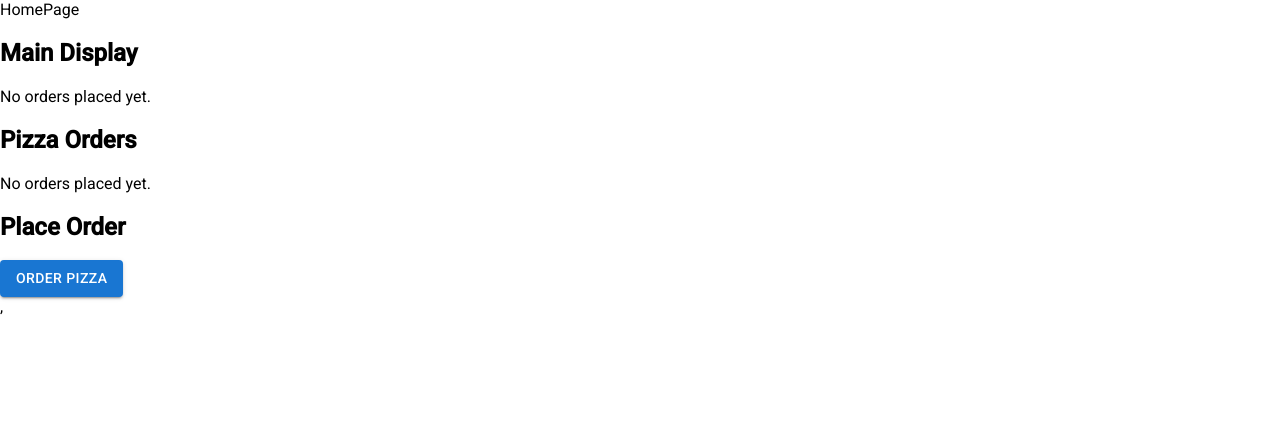
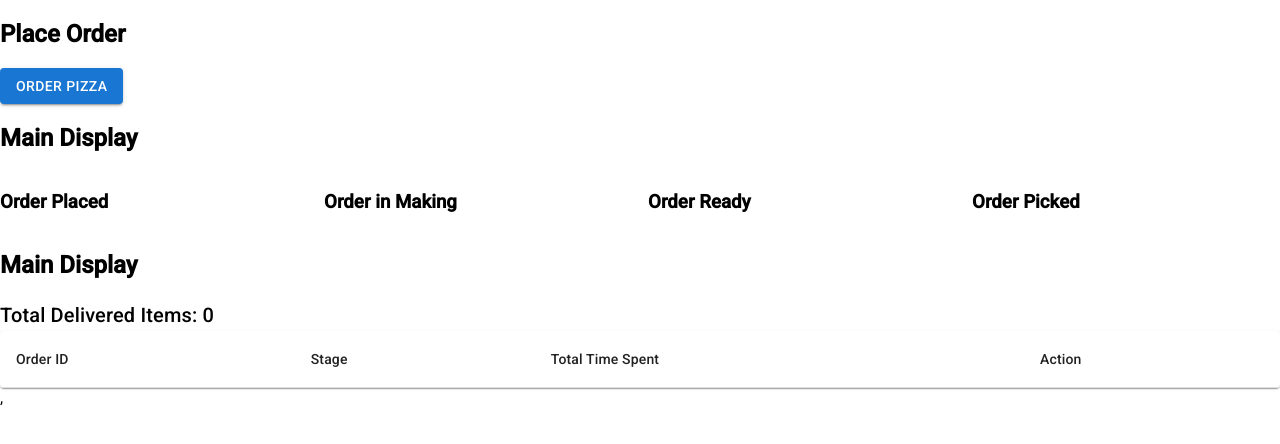
Before and after one commit to Lokesh799/pizza_shop, a React (Create React App) app: page / in a window 1280 px wide. Shown: the top 444 px of the page. Built offline with nearby package versions, Linux system fonts and the light colour scheme.

Commit message:
added color, time and sorted fucntionality

```diff
--- a/package.json
+++ b/package.json
@@ -16,6 +16,7 @@
     "react-router-dom": "^6.22.3",
     "react-scripts": "5.0.1",
     "redux": "^5.0.1",
+    "styled-components": "^6.1.8",
     "web-vitals": "^2.1.4"
   },
   "scripts": {
--- a/src/components/PizzaCard.js
+++ b/src/components/PizzaCard.js
@@ -1,48 +1,111 @@
-import React, { useEffect, useState } from 'react';
-import { useSelector } from 'react-redux';
+import React, { useEffect, useState } from "react";
+import { useDispatch, useSelector } from "react-redux";
+import {
+  Button,
+  Grid,
+  Paper,
+  Table,
+  TableBody,
+  TableCell,
+  TableContainer,
+  TableHead,
+  TableRow,
+  Typography,
+} from "@mui/material";
+import { deleteOrder, updateOrderStage } from "../redux/actions/pizzaActions";
 
 const MainDisplay = () => {
-  const orders = useSelector((state) => state.orders);
-  const currentTime = new Date();
+  const dispatch = useDispatch();
+  const orders = useSelector((state) => state.order.orders);
+  const [timeElapsed, setTimeElapsed] = useState({});
+  const [totalDeliveredItems, setTotalDeliveredItems] = useState(0);
 
-  const renderInProgressOrders = () => {
-    return orders
-      .filter((order) => order.stage !== 'Order Picked')
-      .map((order) => (
-        <div key={order.id}>
-          <p>Order Id: {order.id}</p>
-          <p>Stage: {order.stage}</p>
-          <p>Remaining Time: {calculateRemainingTime(order)} sec</p>
-          <hr />
-        </div>
-      ));
+  useEffect(() => {
+    // Calculate total delivered items
+    const totalDelivered = orders.filter(
+      (order) => order.stage === "Order Picked"
+    ).length;
+    setTotalDeliveredItems(totalDelivered);
+
+    // Calculate time elapsed for each order
+    const interval = setInterval(() => {
+      const updatedTimeElapsed = {};
+      orders.forEach((order) => {
+        const { id, startTime } = order;
+        const timeDiff = Date.now() - startTime;
+        const minutesElapsed = Math.floor(
+          (timeDiff % (1000 * 60 * 60)) / (1000 * 60)
+        );
+        updatedTimeElapsed[id] = minutesElapsed;
+      });
+      setTimeElapsed(updatedTimeElapsed);
+    }, 1000); // Update every second
+
+    return () => clearInterval(interval);
+  }, [orders]);
+
+  const handleCancelOrder = (orderId) => {
+    dispatch(deleteOrder(orderId));
   };
 
-  const calculateRemainingTime = (order) => {
-    const stageStart = new Date(order.startTime);
-    const elapsedTime = (currentTime - stageStart) / 1000;
-    return Math.max(0, getStageTime(order.stage) - elapsedTime);
-  };
-
-  const getStageTime = (stage) => {
-    switch (stage) {
-      case 'Order Placed':
-        return 180; // 3 minutes
-      case 'Order in Making':
-        return 240; // 4 minutes
-      case 'Order Ready':
-        return 300; // 5 minutes
-      default:
-        return 0;
-    }
+  const handleMoveToNextStage = (orderId, stage) => {
+    dispatch(updateOrderStage(orderId, stage));
   };
 
   return (
     <div>
       <h2>Main Display</h2>
-      {orders.length === 0 ? <p>No orders placed yet.</p> : renderInProgressOrders()}
+      <Typography variant="h6">
+        Total Delivered Items: {totalDeliveredItems}
+      </Typography>
+      <TableContainer component={Paper}>
+        <Table>
+          <TableHead>
+            <TableRow>
+              <TableCell>Order ID</TableCell>
+              <TableCell>Stage</TableCell>
+              <TableCell>Total Time Spent</TableCell>
+              <TableCell>Action</TableCell>
+            </TableRow>
+          </TableHead>
+          <TableBody>
+            {orders.map((order) => (
+              <TableRow key={order.id}>
+                <TableCell>{order.id}</TableCell>
+                <TableCell>{order.stage}</TableCell>
+                <TableCell>{timeElapsed[order.id]} min</TableCell>
+                <TableCell>
+                  {order.stage === "Order in Making" && (
+                    <Button onClick={() => handleCancelOrder(order.id)}>
+                      Cancel
+                    </Button>
+                  )}
+                  {/* {(order.stage === 'Order Placed' || order.stage === 'Order Ready') && (
+                    <Button onClick={() => handleMoveToNextStage(order.id, getNextStage(order.stage))}>
+                      Move to {getNextStage(order.stage)}
+                    </Button>
+                  )} */}
+                </TableCell>
+              </TableRow>
+            ))}
+          </TableBody>
+        </Table>
+      </TableContainer>
     </div>
   );
 };
 
+// const getNextStage = (currentStage) => {
+//   switch (currentStage) {
+//     case 'Order Placed':
+//       return 'Order in Making';
+//     case 'Order in Making':
+//       return 'Order Ready';
+//     case 'Order Ready':
+//       return 'Order Picked';
+//     default:
+//       return '';
+//   }
+// };
+
 export default MainDisplay;
--- a/src/components/PizzaForm.js
+++ b/src/components/PizzaForm.js
@@ -1,17 +1,15 @@
-import React, { useState } from 'react';
-import Modal from '@mui/material/Modal';
-import Button from '@mui/material/Button';
-import Box from '@mui/material/Box';
-import Typography from '@mui/material/Typography';
-import { styled } from '@mui/material/styles';
-import CustomSelect from './ui/Select';
-import CustomForm from './ui/CustomForm';
-import { useDispatch, useSelector } from 'react-redux';
-import { placeOrder } from '../redux/actions/pizzaActions';
-import { v4 as uuidv4 } from 'uuid';
+import React, { useState } from "react";
+import Modal from "@mui/material/Modal";
+import Button from "@mui/material/Button";
+import Box from "@mui/material/Box";
+import Typography from "@mui/material/Typography";
+import { styled } from "@mui/material/styles";
+import CustomSelect from "./ui/Select";
+import CustomForm from "./ui/CustomForm";
+import { useDispatch, useSelector } from "react-redux";
+import { addOrder } from "../redux/actions/pizzaActions";
 
-
-
+import { v4 as uuidv4 } from "uuid";
 
 const GlobalTypography = () => (
   <Typography
@@ -28,20 +26,24 @@ const GlobalTypography = () => (
   />
 );
 const ModalContent = styled(Box)(({ theme }) => ({
-  backgroundColor: 'white',
-  borderRadius: '8px',
+  backgroundColor: "white",
+  borderRadius: "8px",
   boxShadow: theme.shadows[5],
   padding: theme.spacing(4),
-  outline: 'none',
-  maxWidth: '400px',
-  width: '90%',
-  textAlign: 'center',
+  outline: "none",
+  maxWidth: "400px",
+  width: "90%",
+  textAlign: "center",
 }));
 
 const PizzaForm = () => {
   const dispatch = useDispatch();
-  const orders = useSelector((state) => state.orders);
-  const [order, setOrder] = useState({ type: 'Veg', size: 'Large', base: 'Thin' });
+  const orders = useSelector((state) => state.order.orders);
+  const [order, setOrder] = useState({
+    type: "Veg",
+    size: "Large",
+    base: "Thin",
+  });
   const [modalOpen, setModalOpen] = useState(false);
 
   const handleChange = (e) => {
@@ -51,11 +53,16 @@ const PizzaForm = () => {
   const handleSubmit = (e) => {
     e.preventDefault();
     if (orders.length < 10) {
-      const newOrder = { ...order, id: uuidv4(), stage: 'Order Placed', timeSpent: 0 };
-      dispatch(placeOrder(newOrder));
-      setOrder({ type: 'Veg', size: 'Large', base: 'Thin' });
+      const newOrder = {
+        ...order,
+        id: uuidv4(),
+        stage: "Order Placed",
+        timeSpent: 0,
+      };
+      dispatch(addOrder(newOrder));
+      setOrder({ type: "Veg", size: "Large", base: "Thin" });
     } else {
-      alert('Not taking any order for now');
+      alert("Not taking any order for now");
     }
   };
 
@@ -67,15 +74,17 @@ const PizzaForm = () => {
     <div>
       <GlobalTypography />
       <h2>Place Order</h2>
-      <Button variant="contained" onClick={() => setModalOpen(true)}>Order Pizza</Button>
+      <Button variant="contained" onClick={() => setModalOpen(true)}>
+        Order Pizza
+      </Button>
       <Modal
         open={modalOpen}
         onClose={() => setModalOpen(false)}
         aria-labelledby="order-pizza-modal-title"
         style={{
-          display: 'flex',
-          alignItems: 'center',
-          justifyContent: 'center',
+          display: "flex",
+          alignItems: "center",
+          justifyContent: "center",
         }}
       >
         <ModalContent>
@@ -83,9 +92,24 @@ const PizzaForm = () => {
             Place Order
           </Typography>
           <CustomForm handleSubmit={handleSubmit} handleCancel={handleCancel}>
-            <CustomSelect label="Type" value={order.type} onChange={handleChange} options={['Veg', 'Non-Veg']} />
-            <CustomSelect label="Size" value={order.size} onChange={handleChange} options={['Large', 'Medium', 'Small']} />
-            <CustomSelect label="Base" value={order.base} onChange={handleChange} options={['Thin', 'Thick']} />
+            <CustomSelect
+              label="Type"
+              value={order.type}
+              onChange={handleChange}
+              options={["Veg", "Non-Veg"]}
+            />
+            <CustomSelect
+              label="Size"
+              value={order.size}
+              onChange={handleChange}
+              options={["Large", "Medium", "Small"]}
+            />
+            <CustomSelect
+              label="Base"
+              value={order.base}
+              onChange={handleChange}
+              options={["Thin", "Thick"]}
+            />
           </CustomForm>
         </ModalContent>
       </Modal>
--- a/src/components/PizzaStage.js
+++ b/src/components/PizzaStage.js
@@ -1,55 +1,156 @@
-import React, { useEffect, useState } from 'react';
-import { useDispatch, useSelector } from 'react-redux';
-import { updateOrderStage, cancelOrder } from '../redux/actions/pizzaActions';
+import React, { useEffect, useState } from "react";
+import { useDispatch, useSelector } from "react-redux";
+import { Button, Grid, Paper, Typography } from "@mui/material";
+import { deleteOrder, updateOrderStage } from "../redux/actions/pizzaActions";
 
-const PizzaOrders = () => {
+const MainDisplay = () => {
   const dispatch = useDispatch();
-  const orders = useSelector((state) => state.orders);
-  const [currentTime, setCurrentTime] = useState(new Date());
+  const orders = useSelector((state) => state.order.orders);
+  const [timeElapsed, setTimeElapsed] = useState({});
 
-  useEffect(() => {
-    const timer = setInterval(() => setCurrentTime(new Date()), 1000);
-    return () => clearInterval(timer);
-  }, []);
+  const handleCancelOrder = (orderId) => {
+    dispatch(deleteOrder(orderId));
+  };
 
-  useEffect(() => {
-    const timer = setInterval(() => {
-      dispatch({ type: 'INCREMENT_TIME_SPENT' });
-    }, 1000);
-    return () => clearInterval(timer);
-  }, [dispatch]);
-
-  const handleStageChange = (orderId, stage) => {
+  const handleMoveToNextStage = (orderId, stage) => {
     dispatch(updateOrderStage(orderId, stage));
   };
 
-  const handleCancelOrder = (orderId) => {
-    dispatch(cancelOrder(orderId));
+  useEffect(() => {
+    const interval = setInterval(() => {
+      const updatedTimeElapsed = { ...timeElapsed };
+      orders.forEach((order) => {
+        const { id, startTime, stage, size } = order;
+        let stageTime;
+        switch (stage) {
+          case "Order Placed":
+            stageTime = size === "Small" ? 180 : size === "Medium" ? 240 : 300; // Set stage time based on size
+            break;
+          case "Order in Making":
+            stageTime = size === "Small" ? 180 : size === "Medium" ? 240 : 300; // Set stage time based on size
+            break;
+          case "Order Ready":
+            stageTime = size === "Small" ? 180 : size === "Medium" ? 240 : 300; // Set stage time based on size
+            break;
+          case "Order Picked":
+            stageTime = 0; // Set stage time to 0 for "Order Picked" stage
+            break;
+          default:
+            stageTime = 0;
+        }
+        const timeDiff = Date.now() - startTime;
+        const minutesElapsed = Math.floor(
+          (timeDiff % (1000 * 60 * 60)) / (1000 * 60)
+        );
+        // Reset the timer for the current stage if stage changes
+        if (timeElapsed[id] === undefined || stage !== timeElapsed[id].stage) {
+          updatedTimeElapsed[id] = { stage: stage, time: 0 };
+        } else {
+          updatedTimeElapsed[id] = {
+            stage: stage,
+            time: minutesElapsed > stageTime ? stageTime : minutesElapsed,
+          };
+        }
+      });
+      setTimeElapsed(updatedTimeElapsed);
+    }, 1000); // Update every second
+
+    return () => clearInterval(interval);
+  }, [orders, timeElapsed]);
+
+  const sortByDelay = (a, b) => {
+    const stageOrder = [
+      "Order Placed",
+      "Order in Making",
+      "Order Ready",
+      "Order Picked",
+    ];
+    return stageOrder.indexOf(a.stage) - stageOrder.indexOf(b.stage);
   };
 
-  const renderOrders = () => {
-    return orders.map((order) => (
-      <div key={order.id} style={{ backgroundColor: order.stage === 'Order Ready' ? 'green' : order.timeSpent > 180 ? 'red' : 'white' }}>
-        <p>Order Id: {order.id}</p>
-        <p>Stage: {order.stage}</p>
-        <p>
-          Total Time Spent: {Math.floor(order.timeSpent / 60)} min {order.timeSpent % 60} sec
-        </p>
-        {order.stage !== 'Order Ready' && (
-          <button onClick={() => handleStageChange(order.id, 'Order Ready')}>Order Ready</button>
-        )}
-        <button onClick={() => handleCancelOrder(order.id)}>Cancel</button>
-        <hr />
-      </div>
-    ));
-  };
+  const sortedOrders = [...orders].sort(sortByDelay);
 
   return (
     <div>
-      <h2>Pizza Orders</h2>
-      {orders.length === 0 ? <p>No orders placed yet.</p> : renderOrders()}
+      <h2>Main Display</h2>
+      <div className="orders-container">
+        {/* Display each stage in different columns */}
+        <Grid container spacing={2}>
+          {[
+            "Order Placed",
+            "Order in Making",
+            "Order Ready",
+            "Order Picked",
+          ].map((stage) => (
+            <Grid item xs={3} className="stage-column" key={stage}>
+              <h3>{stage}</h3>
+              {sortedOrders.map(
+                (order) =>
+                  order.stage === stage && (
+                    <Paper
+                      key={order.id}
+                      className={`order-card`}
+                      style={{
+                        backgroundColor:
+                          timeElapsed[order.id] &&
+                          timeElapsed[order.id].time >= 3
+                            ? "red"
+                            : "",
+                      }}
+                    >
+                      <Typography variant="body1">
+                        Order ID: {order.id}
+                      </Typography>
+                      <Typography variant="body1">
+                        Type: {order.type}
+                      </Typography>
+                      <Typography variant="body1">
+                        Size: {order.size}
+                      </Typography>
+                      <Typography variant="body1">
+                        Base: {order.base}
+                      </Typography>
+                      <Typography variant="body1">
+                        Time Elapsed:{" "}
+                        {timeElapsed[order.id] && timeElapsed[order.id].time}{" "}
+                        min
+                      </Typography>
+                      {order.stage !== "Order Picked" && (
+                        <Button
+                          onClick={() =>
+                            handleMoveToNextStage(order.id, getNextStage(stage))
+                          }
+                        >
+                          Move to {getNextStage(stage)}
+                        </Button>
+                      )}
+                      {order.stage === "Order Picked" && (
+                        <Button onClick={() => handleCancelOrder(order.id)}>
+                          Cancel
+                        </Button>
+                      )}
+                    </Paper>
+                  )
+              )}
+            </Grid>
+          ))}
+        </Grid>
+      </div>
     </div>
   );
 };
 
-export default PizzaOrders;
+const getNextStage = (currentStage) => {
+  switch (currentStage) {
+    case "Order Placed":
+      return "Order in Making";
+    case "Order in Making":
+      return "Order Ready";
+    case "Order Ready":
+      return "Order Picked";
+    default:
+      return "";
+  }
+};
+
+export default MainDisplay;
--- a/src/pages/ HomePage.js
+++ b/src/pages/ HomePage.js
@@ -6,10 +6,10 @@ const HomePage = () => {
   return (
     <div>
       {" "}
-      HomePage
+      <PizzaForm />
+      <PizzaOrders />
       <MainDisplay />
-      <PizzaOrders />
-      <PizzaForm />
+
     </div>
   );
 };
--- a/src/redux/actions/pizzaActions.js
+++ b/src/redux/actions/pizzaActions.js
@@ -1,21 +1,21 @@
-// src/redux/actions/pizzaActions.js
-export const placeOrder = (order) => {
-  return {
-    type: 'PLACE_ORDER',
-    payload: order,
-  };
-};
+export const ADD_ORDER = "ADD_ORDER";
+export const DELETE_ORDER = "DELETE_ORDER";
+export const UPDATE_ORDER_STAGE = "UPDATE_ORDER_STAGE";
 
-export const updateOrderStage = (orderId, stage) => {
-  return {
-    type: 'UPDATE_ORDER_STAGE',
-    payload: { orderId, stage },
-  };
-};
+export const addOrder = (order) => ({
+  type: ADD_ORDER,
+  payload: {
+    ...order,
+    startTime: Date.now(),
+  },
+});
 
-export const cancelOrder = (orderId) => {
-  return {
-    type: 'CANCEL_ORDER',
-    payload: orderId,
-  };
-};
+export const deleteOrder = (orderId) => ({
+  type: DELETE_ORDER,
+  payload: orderId,
+});
+
+export const updateOrderStage = (orderId, stage) => ({
+  type: UPDATE_ORDER_STAGE,
+  payload: { orderId, stage },
+});
--- a/src/redux/reducers/pizzaReducer.js
+++ b/src/redux/reducers/pizzaReducer.js
@@ -1,30 +1,33 @@
+import { ADD_ORDER, DELETE_ORDER, UPDATE_ORDER_STAGE } from "../actions/pizzaActions";
+
 const initialState = {
   orders: [],
-  totalDelivered: 0,
 };
 
-const pizzaReducer = (state = initialState, action) => {
+const orderReducer = (state = initialState, action) => {
   switch (action.type) {
-    case 'PLACE_ORDER':
+    case ADD_ORDER:
       return {
         ...state,
-        orders: [...state.orders, { ...action.payload, stage: 'Order Placed', startTime: new Date(), timeSpent: 0 }],
+        orders: [...state.orders, { ...action.payload, stage: "Order Placed" }],
       };
-    case 'UPDATE_ORDER_STAGE':
+    case DELETE_ORDER:
+      return {
+        ...state,
+        orders: state.orders.filter((order) => order.id !== action.payload),
+      };
+    case UPDATE_ORDER_STAGE:
       return {
         ...state,
         orders: state.orders.map((order) =>
-          order.id === action.payload.orderId ? { ...order, stage: action.payload.stage } : order
+          order.id === action.payload.orderId
+            ? { ...order, stage: action.payload.stage }
+            : order
         ),
-      };
-    case 'CANCEL_ORDER':
-      return {
-        ...state,
-        orders: state.orders.filter((order) => order.id !== action.payload),
       };
     default:
       return state;
   }
 };
 
-export default pizzaReducer;
+export default orderReducer;
```
Also changed, not shown: src/redux/store.js (+6 -4 lines).
